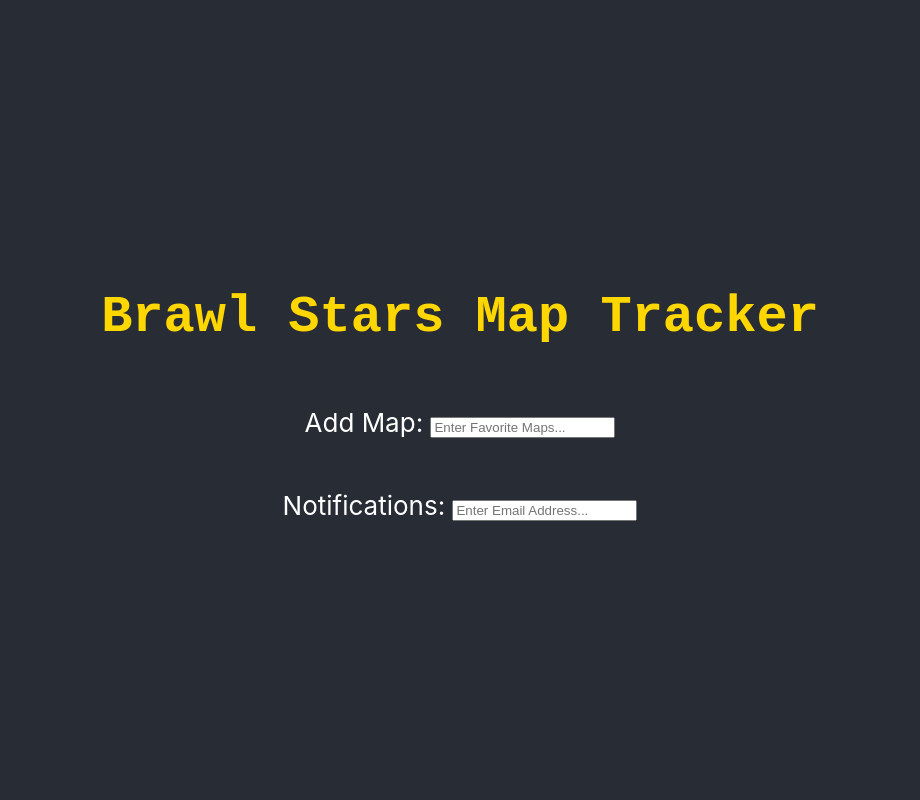
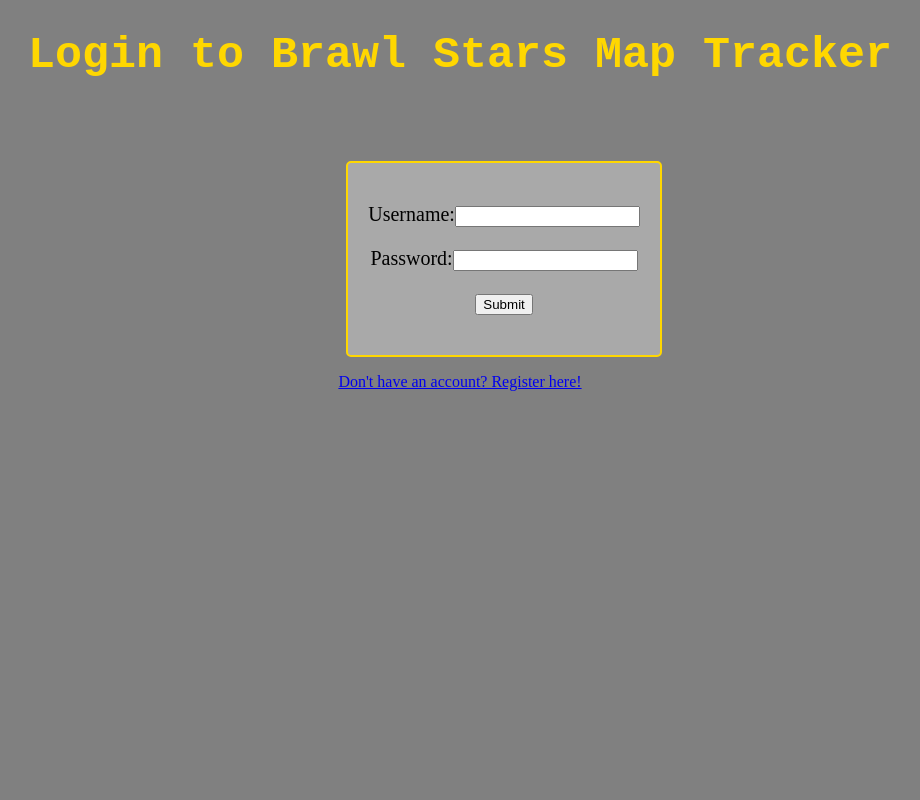
Before and after one commit to robotkid/fp-ia, a Flask app: page / in a window 1280 px wide. Shown: the whole page, without its empty margins (180-1100 px from the left). Run offline with Flask 3, Linux system fonts and the light colour scheme; parts of the project's set-up code (start-up, migrations or seed data) failed here and were passed over; some libraries are stand-ins or nearby versions.

Commit message:
fixed routes, created the database for users, fixed gui

```diff
--- a/app.py
+++ b/app.py
@@ -16,18 +16,22 @@
 
 
 #source - https://stackoverflow.com/questions/68429566/how-to-return-render-template-in-flask
-#names are default because I just added on to the one which already existed for the title
+#videos for login/registration: https://youtu.be/fPAUGZYU4MA?feature=shared
+#https://www.youtube.com/watch?v=YpKYBG38FbM&list=PLf9umJdQ546h26s7VKQVUir5GoOZ-1JTP&index=12
 @app.route("/")
 
 def defaultHome():
     brawlStarsMapTrackerRegistrationForm=BrawlStarsMapTrackerRegistrationForm()
-    return render_template('index.html',form=brawlStarsMapTrackerRegistrationForm)
+    return render_template('login.html',form=brawlStarsMapTrackerRegistrationForm)
 
-def __init__(self):
-    con=sqlite3.connect('user1.db')
-    c=con.cursor
-    c.execute("CREATE  TABLE user1(name text, passWord text)")
+def create_table():
+    con = sqlite3.connect('user1.db')
+    c = con.cursor()
+    c.execute("CREATE TABLE IF NOT EXISTS user1(name text, passWord text)")
     con.commit()
+    con.close()
+
+create_table()
 
 @app.route('/home')
 def home():
@@ -69,7 +73,7 @@
                     c.execute("INSERT INTO user1 (name,passWord) VALUES (?,?)",(name,passWord))
                     con.commit()
                     con.close()
-                return render_template('login.html')
+                return render_template('successformsubmission.html')
     elif request.method=='GET':
         return render_template('register.html', form=brawlStarsMapTrackerRegistrationForm)
 
--- a/static/custom.css
+++ b/static/custom.css
@@ -1,5 +1,5 @@
 .table-section{
-    border: 2px sold gold;
+    border: 2px solid gold;
     border-radius: 5px;
     padding: 20px;
     display: inline-block;
@@ -7,7 +7,7 @@
     align-items: center;
     background-color: darkgray;
     text-align: center;
-    margin-left: 580px;
+    margin-left: 41%;
     margin-top: 50px;
 }
 .anchor-button{
--- a/templates/error.html
+++ b/templates/error.html
@@ -5,9 +5,9 @@
     <meta name="viewport" content="width=device-width, initial-scale=1.0">
     <title>Document</title>
 </head>
-<body>
+<body style="background-color:grey;">
     <form action="http://localhost:5000/register" method='post'></form>
-    <h1 style="font-size: 40px; color:fuchsia;text-align: center;">User Already Exists Please Try for New Username</h1>
-    <p><a class="anchor-button" href="{{url_for('registrationform') }}"><strong>Register</strong></a></p>
+    <h1 style="font-size: 40px; color:gold;text-align: center; font-family:Courier New, monospace;">User Already Exists Please Try for New Username</h1>
+    <p style="font-size: 25px; text-align: center; font-family:Courier New, monospace;"><a class="anchor-button" href="{{url_for('registrationform') }}"><strong>Return to Registration</strong></a></p>
 </body>
 </html>
--- a/templates/login.html
+++ b/templates/login.html
@@ -4,17 +4,19 @@
     <link rel="stylesheet" type="text/css" href="{{url_for('static',filename='custom.css')}}">
     <title>Brawl Stars Map Tracker Login</title>
 </head>
-<body>
-    <section class="login-section">
-        <h1>Welcome to Brawl Stars Map Tracker Login Page</h1>
+<body style="background-color:grey;">
+    <h1 style='text-align: center;color: gold;font-size: 45px; font-family:Courier New, monospace;'>Login to Brawl Stars Map Tracker</h1>
+    <section class="table-section">
         <form class="login-form" action="http://127.0.0.1:5000/login" method="POST">
 
             <p>Username:<input type="text" name="name" /></p>
-            <p>PassWord:<input type="text" name="passWord" /></p>
+            <p>Password:<input type="text" name="passWord" /></p>
             <p><input type="submit" name="enter"></p>
         </form>
 
     </section>
 
+    <p style="text-align: center;"><a href="{{ url_for('registrationform')}}">Don't have an account? Register here!</a></p>
+
 </body>
 </html>
--- a/templates/successformsubmission.html
+++ b/templates/successformsubmission.html
@@ -6,12 +6,11 @@
     <link rel="stylesheet" type=text/css href="{{url_for('static', filename='custom.css')}}">
     <title>BrawlStarsMapTracker</title>
 </head>
-<body>
+<body style="background-color:grey;" >
 
     <form action="https://localhost:5000/successformsubmission" method='post'></form>
-    <h1 style='text-align: center;font-size: 30px;color: gold;'>Welcome {{userName}}!! BrawlStarsMapTracker Registration Completed Successfully.</h1>
+    <h1 style='text-align: center;color: gold;font-size: 45px; font-family:Courier New, monospace;'>Welcome {{name}}!! Brawl Stars Map Tracker Registration Completed Successfully.</h1>
     <div class="header-menu-section">
-    <p><a class="anchor-button" href="{{url_for('home')}}"><strong>Home</strong></a></p>
     <p><a class="anchor-button" href="{{url_for('login')}}"><strong>Login</strong></a></p>
 </div>
 </body>
```
Also changed, not shown: templates/dashboard.html (+4 -4 lines), templates/register.html (+7 -4 lines), static/Octocat.png (deleted), user1.db.
